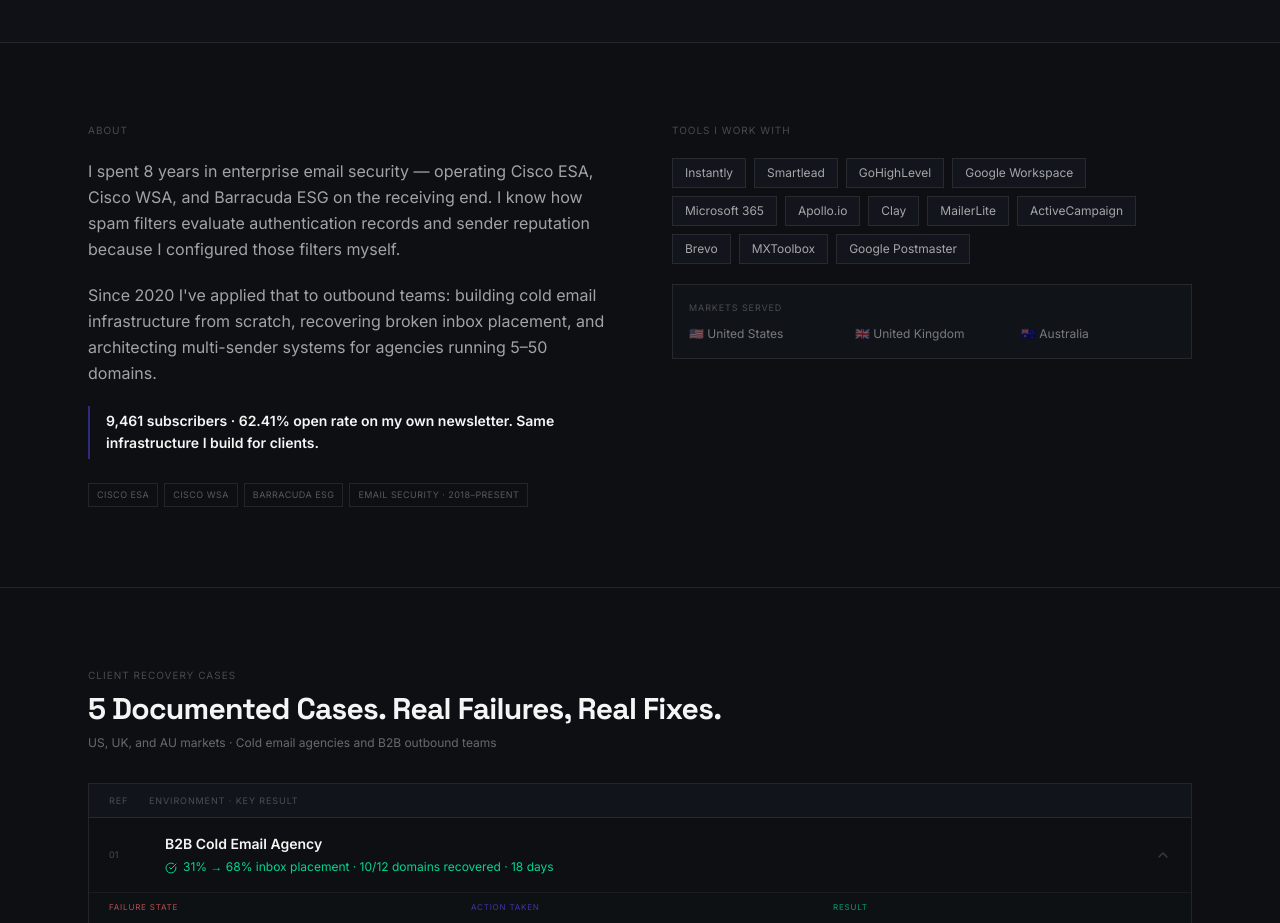
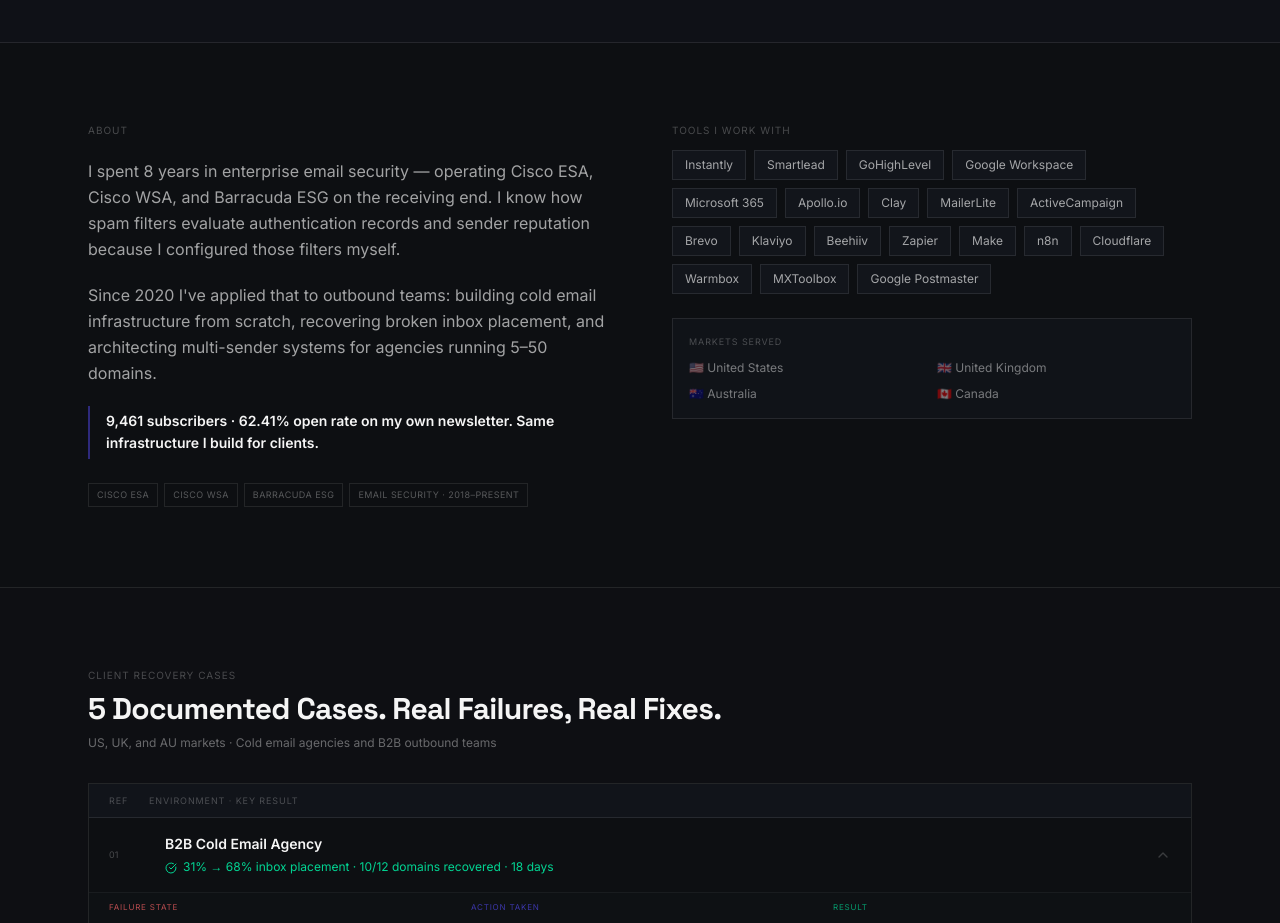
Before and after one commit to mehedi-active24/mehedi-infrastructure-system, a Next.js app: page / in a window 1280 px wide. Shown: the part 1260-2183 px from the top of the page. Built offline with nearby package versions, Linux system fonts and the light colour scheme.

Commit message:
Add tools (Klaviyo, Beehiiv, Zapier, Make, n8n, Cloudflare, Warmbox) + Canada to markets

```diff
--- a/src/components/OperatorProfile.tsx
+++ b/src/components/OperatorProfile.tsx
@@ -3,10 +3,19 @@
 const tools = [
   "Instantly", "Smartlead", "GoHighLevel", "Google Workspace",
   "Microsoft 365", "Apollo.io", "Clay", "MailerLite",
-  "ActiveCampaign", "Brevo", "MXToolbox", "Google Postmaster",
+  "ActiveCampaign", "Brevo", "Klaviyo", "Beehiiv",
+  "Zapier", "Make", "n8n", "Cloudflare",
+  "Warmbox", "MXToolbox", "Google Postmaster",
 ];
 
 const background = ["Cisco ESA", "Cisco WSA", "Barracuda ESG", "Email Security · 2018–present"];
+
+const markets = [
+  "🇺🇸 United States",
+  "🇬🇧 United Kingdom",
+  "🇦🇺 Australia",
+  "🇨🇦 Canada",
+];
 
 export default function OperatorProfile() {
   return (
@@ -42,10 +51,10 @@
             </div>
           </div>
 
-          {/* Right — Tools */}
-          <div className="space-y-5">
-            <p className="text-[10px] font-mono text-text-secondary/40 uppercase tracking-widest">Tools I work with</p>
-
+          {/* Right — Tools + Markets */}
+          <div className="space-y-6">
+            <div>
+              <p className="text-[10px] font-mono text-text-secondary/40 uppercase tracking-widest mb-3">Tools I work with</p>
               <div className="flex flex-wrap gap-2">
                 {tools.map((t) => (
                   <span
@@ -56,12 +65,12 @@
                   </span>
                 ))}
               </div>
+            </div>
 
-            {/* Markets */}
-            <div className="border border-border-subtle bg-surface/40 p-4 mt-2">
+            <div className="border border-border-subtle bg-surface/40 p-4">
               <p className="text-[9px] font-mono text-text-secondary/40 uppercase tracking-widest mb-3">Markets served</p>
-              <div className="grid grid-cols-3 gap-3">
-                {["🇺🇸 United States", "🇬🇧 United Kingdom", "🇦🇺 Australia"].map((m) => (
+              <div className="grid grid-cols-2 gap-2.5">
+                {markets.map((m) => (
                   <div key={m} className="text-xs font-mono text-text-secondary/70">{m}</div>
                 ))}
               </div>
```
Lines whose indentation alone changed are shown as unchanged.
